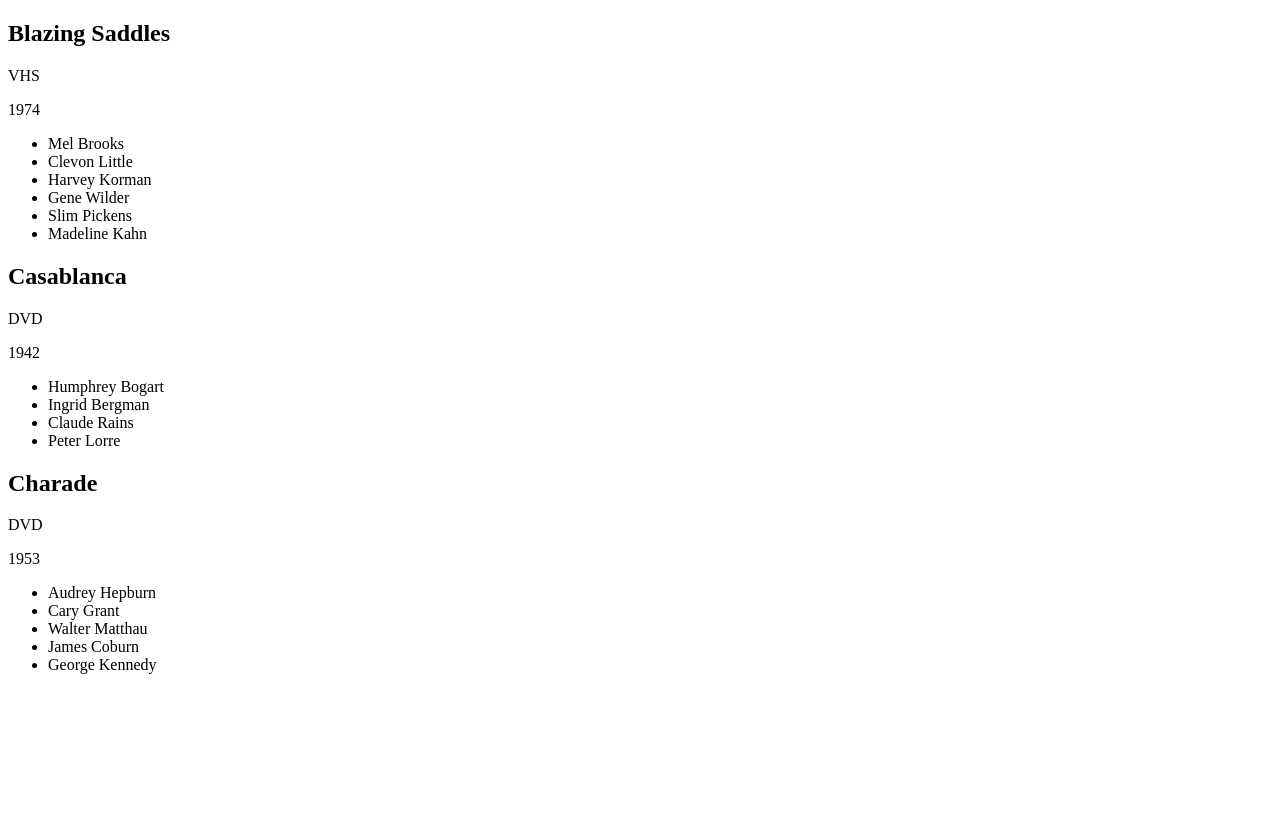
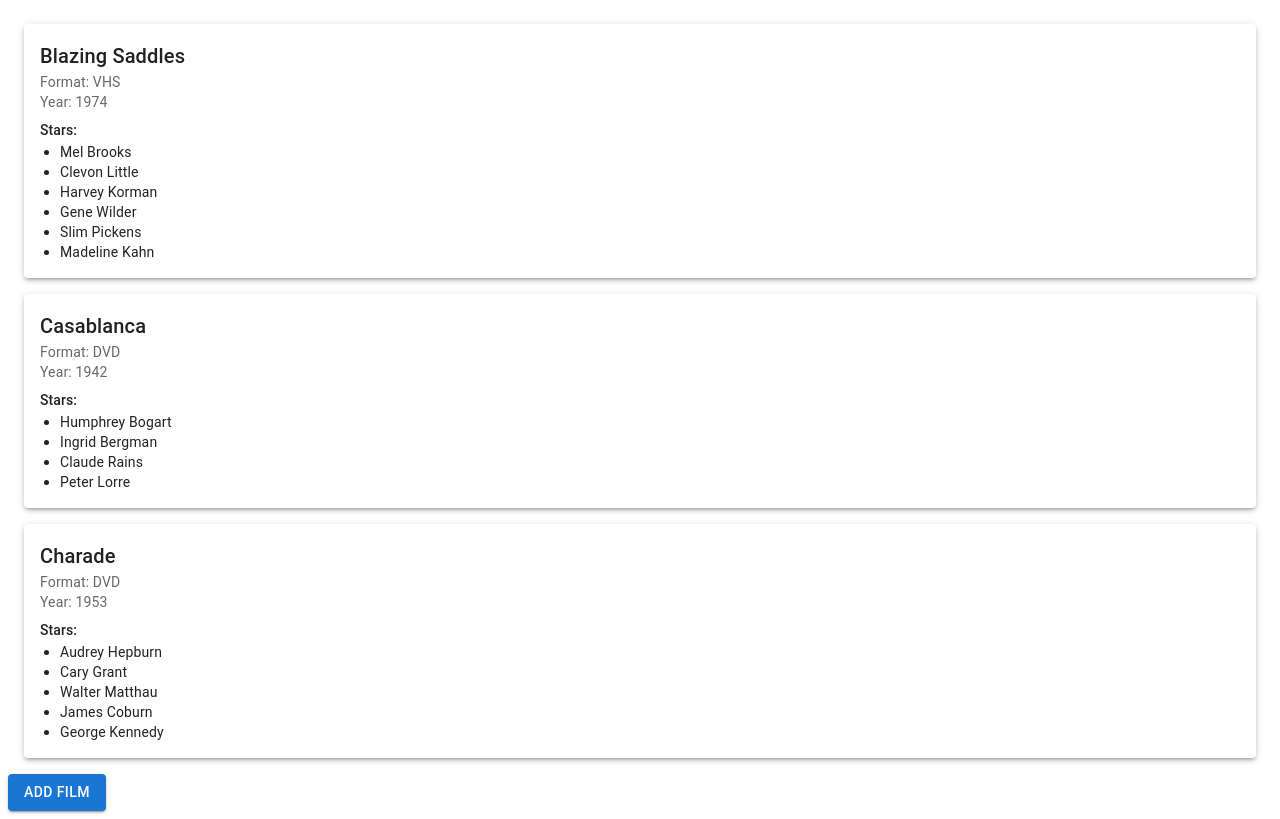
Before and after one commit to ssashayurchenko/movie-finder, a React (Vite) app: page / in a window 1280 px wide. Built offline with nearby package versions, Linux system fonts and the light colour scheme; the HTML template or start-up script is replaced by a standard one.

Commit message:
Refactor FilmCard with MUI; set up Redux slice for films with addFilm reducer; implement basic AddFilm modal

```diff
--- a/package.json
+++ b/package.json
@@ -1,5 +1,9 @@
 {
   "dependencies": {
+    "@emotion/react": "^11.14.0",
+    "@emotion/styled": "^11.14.0",
+    "@mui/icons-material": "^7.1.1",
+    "@mui/material": "^7.1.1",
     "@reduxjs/toolkit": "^2.8.2",
     "axios": "^1.9.0",
     "react-dom": "^19.1.0",
--- a/src/App.tsx
+++ b/src/App.tsx
@@ -1,4 +1,10 @@
 import FilmCard from "components/films/FilmCard";
+import AddFilmBtn from "components/addFilm/AddFilmBtn";
 export default function App() {
-  return <FilmCard />;
+  return (
+    <>
+      <FilmCard />
+      <AddFilmBtn />
+    </>
+  );
 }
--- a/src/app/store.ts
+++ b/src/app/store.ts
@@ -1,8 +1,10 @@
 import { configureStore } from "@reduxjs/toolkit";
+import filmsReducer from 'features/films/filmsSlice'
 
 export const store = configureStore({
-  reducer: {},
-});
+reducer: {
+    films: filmsReducer,
+  },});
 
 export type RootState = ReturnType<typeof store.getState>;
 export type AppDispatch = typeof store.dispatch;
--- /dev/null
+++ b/src/components/addFilm/AddFilmBtn.tsx
@@ -0,0 +1,18 @@
+import { Button } from "@mui/material";
+import { AddFilmModal } from "../addFilmModal/AddFilmModal";
+import { useState } from "react";
+
+export default function AddFilmBtn() {
+  const [isModalOpen, setIsModalOpen] = useState(false);
+  const handleOpen = () => setIsModalOpen(true);
+  const handleClose = () => setIsModalOpen(false);
+
+  return (
+    <>
+      <Button onClick={handleOpen} variant="contained">
+        Add film
+      </Button>
+      <AddFilmModal open={isModalOpen} onClose={handleClose} />
+    </>
+  );
+}
--- /dev/null
+++ b/src/components/addFilmModal/AddFilmModal.styles.ts
@@ -0,0 +1,11 @@
+export const style = {
+  position: "absolute" as const,
+  top: "50%",
+  left: "50%",
+  transform: "translate(-50%, -50%)",
+  width: 400,
+  bgcolor: "background.paper",
+  borderRadius: 2,
+  boxShadow: 24,
+  p: 4,
+};
--- /dev/null
+++ b/src/components/addFilmModal/AddFilmModal.tsx
@@ -0,0 +1,24 @@
+import { Modal, Box, Typography, Button } from "@mui/material";
+import { FC } from "react";
+import { AddFilmModalProps } from "types/films.interface";
+import { style } from "./AddFilmModal.styles";
+
+export const AddFilmModal: FC<AddFilmModalProps> = ({ open, onClose }) => {
+  return (
+    <Modal open={open} onClose={onClose}>
+      <Box sx={style}>
+        <Typography variant="h6" component="h2">
+          Add New Film
+        </Typography>
+        <Button
+          onClick={onClose}
+          sx={{ mt: 2 }}
+          variant="contained"
+          color="primary"
+        >
+          Close
+        </Button>
+      </Box>
+    </Modal>
+  );
+};
--- a/src/components/films/FilmCard.tsx
+++ b/src/components/films/FilmCard.tsx
@@ -1,4 +1,5 @@
 import { Film } from "types/films.interface";
+import { Box, Typography, Paper, Stack } from "@mui/material";
 
 export default function FilmCard() {
   const mockedData: Film[] = [
@@ -44,19 +45,30 @@ export default function FilmCard() {
   ];
 
   return (
-    <div>
+    <Stack spacing={2} sx={{ p: 2 }}>
       {mockedData.map((film) => (
-        <div>
-          <h2>{film.title}</h2>
-          <p>{film.format}</p>
-          <p>{film.releaseYear}</p>
-          <ul>
-            {film.stars.map((actor, index) => (
-              <li key={index}>{actor}</li>
-            ))}
-          </ul>
-        </div>
+        <Paper key={film.id} elevation={3} sx={{ p: 2 }}>
+          <Typography variant="h6" component="h2">
+            {film.title}
+          </Typography>
+          <Typography variant="body2" color="text.secondary">
+            Format: {film.format}
+          </Typography>
+          <Typography variant="body2" color="text.secondary">
+            Year: {film.releaseYear}
+          </Typography>
+          <Box mt={1}>
+            <Typography variant="subtitle2">Stars:</Typography>
+            <ul style={{ margin: 0, paddingLeft: 20 }}>
+              {film.stars.map((actor, index) => (
+                <li key={index}>
+                  <Typography variant="body2">{actor}</Typography>
+                </li>
+              ))}
+            </ul>
+          </Box>
+        </Paper>
       ))}
-    </div>
+    </Stack>
   );
 }
--- /dev/null
+++ b/src/features/films/filmsSlice.ts
@@ -0,0 +1,20 @@
+import { createSlice, PayloadAction } from "@reduxjs/toolkit";
+import { Film } from "types/films.interface";
+import { FilmsState } from "types/films.interface";
+
+const initialState: FilmsState = {
+  films: [],
+};
+
+export const filmsSlice = createSlice({
+  name: "films",
+  initialState,
+  reducers: {
+    addFilm: (state, action: PayloadAction<Film>) => {
+      state.films.push(action.payload);
+    },
+  },
+});
+
+export const { addFilm } = filmsSlice.actions;
+export default filmsSlice.reducer;
--- a/tsconfig.json
+++ b/tsconfig.json
@@ -9,7 +9,10 @@
     "allowSyntheticDefaultImports": true,
     "esModuleInterop": true,
     "paths": {
-      "*": ["*"]
+      "features/*": ["features/*"],
+      "types/*": ["types/*"],
+      "components/*": ["components/*"],
+      "app/*": ["app/*"]
     }
   },
   "include": ["src"]
--- a/vite.config.ts
+++ b/vite.config.ts
@@ -8,6 +8,8 @@ export default defineConfig({
     alias: {
       components: path.resolve(__dirname, "src/components"),
       types: path.resolve(__dirname, "src/types"),
+      features: path.resolve(__dirname, "src/features"),
+      app: path.resolve(__dirname, "src/app"),
     },
   },
   server: {
```
Also changed, not shown: src/types/films.interface.ts (+9 -0 lines), 1 other file (tests, documents, lock files or other folders).
